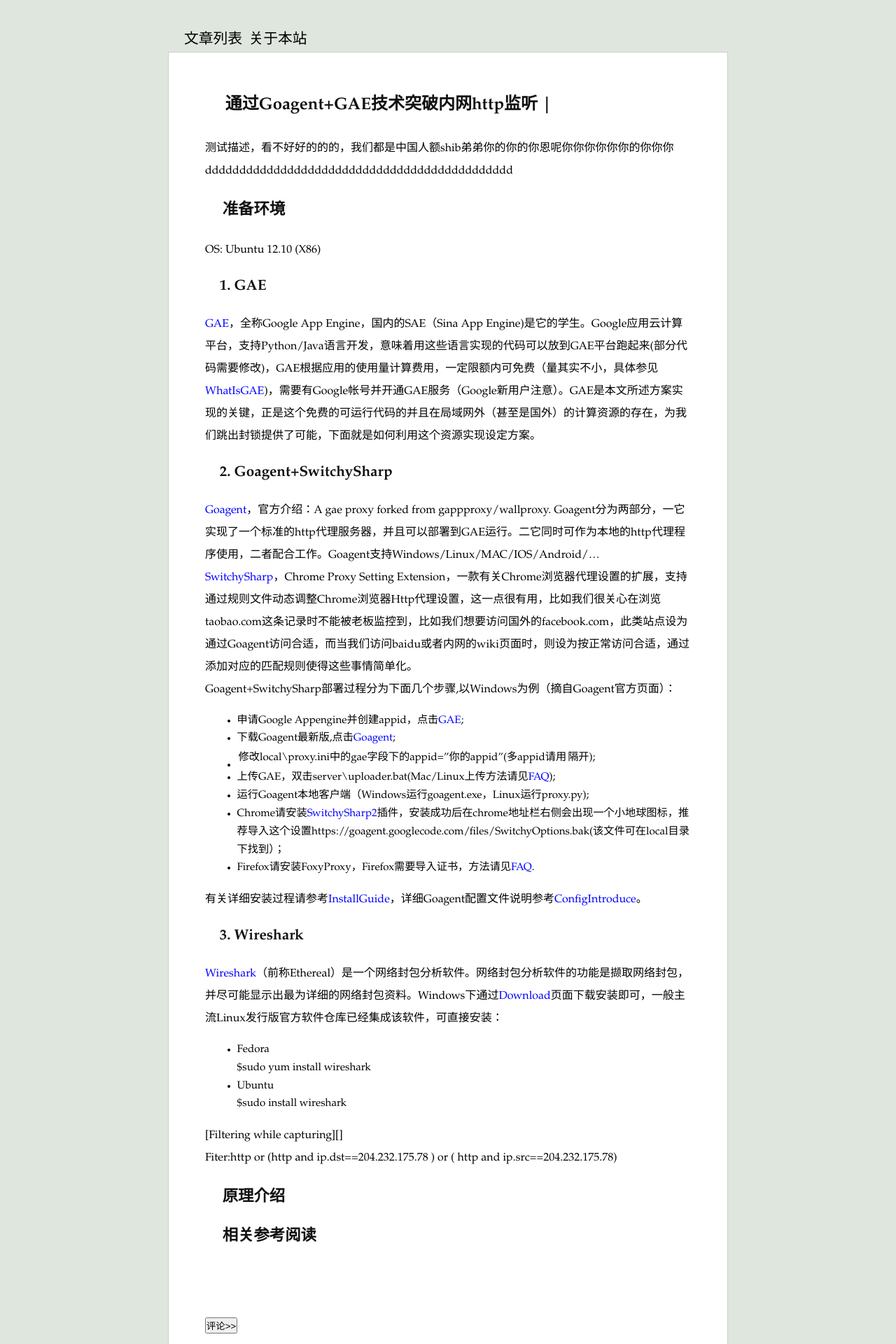
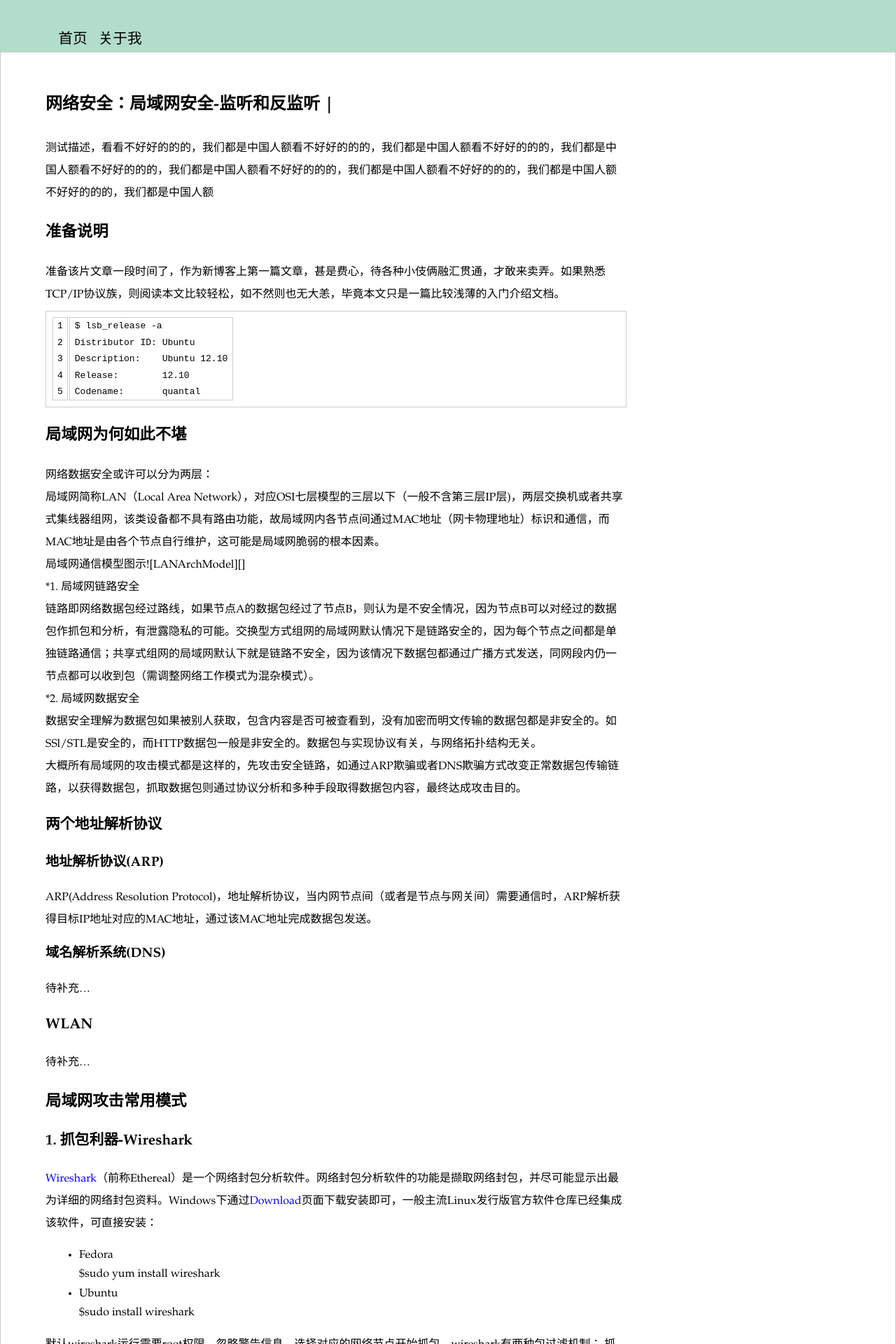
Before and after one commit to jsjwolf/pages, a Jekyll site: the page built from _posts/2013-08-05-UseGoagentCrossTheFireWall.md, in a window 1280 px wide. Shown: the top 1920 px of the page at 70% size. Built offline with Jekyll 4.4.1, drawn with Linux system fonts in a browser that asks for light colours; Markdown is read by kramdown in place of the engine named in the settings; comment, search, counter and statistics services are not loaded; some of the changed text lies outside the part shown.

```diff
--- a/_layouts/default.html
+++ b/_layouts/default.html
@@ -14,16 +14,14 @@
     <div id="header">
         <div id="header_menu">
         <ul id="css3menu">
-        <li class="topitem"><a href="/index.html"> 文章列表 </a></li>
-        <li class="topitem"><a  href="/about.html">关于本站</a></li>
+        <li class="topitem"><a href="/index.html"> 首页 </a></li>
+        <li class="topitem"><a  href="/about.html">关于我</a></li>
         </ul>
         </div>
 
     </div>
 
     <div id="main">
-        <h1>{% if page.title %}{{ page.title }} | {% endif %}</h1>
-	 <p>{{ page.description }}</p>
           {{ content }}
     </div>
 
--- a/_layouts/post.html
+++ b/_layouts/post.html
@@ -1,8 +1,12 @@
 ---
 layout: page
 ---
+<div id="post">
+	<h1>{% if page.title %}{{ page.title }} | {% endif %}</h1>
+	<p>{{ page.description }}</p>
 
-{{ content }}
+	{{ content }}
+</div>
 <!--script>
 	codes = document.getElementsByTagName("pre");
 	codes[0].className = 'prettyprint linenums';
--- a/_posts/2013-08-05-UseGoagentCrossTheFireWall.md
+++ b/_posts/2013-08-05-UseGoagentCrossTheFireWall.md
@@ -1,18 +1,94 @@
 ---
 layout: post
-title: 通过Goagent+GAE技术突破内网http监听
+title: 网络安全：局域网安全-监听和反监听
 category: 安全
-tags: [web, 安全]
+tags: [web安全,网络监听,反监控]
 sharing: true
 comment: true
 robot: index,follow
 alias:
 published: true
 highlight: yes
-description: "测试描述，看不好好的的的，我们都是中国人额\
-shib弟弟你的你的你恩呢你你你你你你的你你你\
-ddddddddddddddddddddddddddddddddddddddddddddd"
+description: "测试描述，看看不好好的的的，我们都是中国人额看不好好的的的，我们都是中国人额看不好好的的的，我们都是中国人额看不好好的的的，我们都是中国人额看不好好的的的，我们都是中国人额看不好好的的的，我们都是中国人额不好好的的的，我们都是中国人额"
 ---
+## 准备说明
+准备该片文章一段时间了，作为新博客上第一篇文章，甚是费心，待各种小伎俩融汇贯通，才敢来卖弄。如果熟悉TCP/IP协议族，则阅读本文比较轻松，如不然则也无大恙，毕竟本文只是一篇比较浅薄的入门介绍文档。
+
+	$ lsb_release -a
+	Distributor ID:	Ubuntu
+	Description:	Ubuntu 12.10
+	Release:	12.10
+	Codename:	quantal
+
+
+## 局域网为何如此不堪
+网络数据安全或许可以分为两层：
+
+局域网简称LAN（Local Area Network），对应OSI七层模型的三层以下（一般不含第三层IP层)，两层交换机或者共享式集线器组网，该类设备都不具有路由功能，故局域网内各节点间通过MAC地址（网卡物理地址）标识和通信，而MAC地址是由各个节点自行维护，这可能是局域网脆弱的根本因素。
+
+局域网通信模型图示![LANArchModel][]
+
+*1. 局域网链路安全
+
+链路即网络数据包经过路线，如果节点A的数据包经过了节点B，则认为是不安全情况，因为节点B可以对经过的数据包作抓包和分析，有泄露隐私的可能。交换型方式组网的局域网默认情况下是链路安全的，因为每个节点之间都是单独链路通信；共享式组网的局域网默认下就是链路不安全，因为该情况下数据包都通过广播方式发送，同网段内仍一节点都可以收到包（需调整网络工作模式为混杂模式）。
+
+*2. 局域网数据安全
+
+数据安全理解为数据包如果被别人获取，包含内容是否可被查看到，没有加密而明文传输的数据包都是非安全的。如SSl/STL是安全的，而HTTP数据包一般是非安全的。数据包与实现协议有关，与网络拓扑结构无关。
+
+大概所有局域网的攻击模式都是这样的，先攻击安全链路，如通过ARP欺骗或者DNS欺骗方式改变正常数据包传输链路，以获得数据包，抓取数据包则通过协议分析和多种手段取得数据包内容，最终达成攻击目的。
+
+
+### 两个地址解析协议
+#### 地址解析协议(ARP)
+ARP(Address Resolution Protocol)，地址解析协议，当内网节点间（或者是节点与网关间）需要通信时，ARP解析获得目标IP地址对应的MAC地址，通过该MAC地址完成数据包发送。
+
+#### 域名解析系统(DNS)
+待补充...
+
+### WLAN
+待补充...
+
+
+
+## 局域网攻击常用模式
+
+###1. 抓包利器-Wireshark
+[Wireshark][]（前称Ethereal）是一个网络封包分析软件。网络封包分析软件的功能是撷取网络封包，并尽可能显示出最为详细的网络封包资料。Windows下通过[Download](http://www.wireshark.org/download.html)页面下载安装即可，一般主流Linux发行版官方软件仓库已经集成该软件，可直接安装：
+
+* Fedora
+
+	$sudo yum install wireshark
+* Ubuntu
+
+	$sudo install wireshark
+
+默认wireshark运行需要root权限，忽略警告信息，选择对应的网络节点开始抓包，wireshark有两种包过滤机制：
+	抓取时过滤规则，不符合规则的包直接PASS；详细规则使用参考[CaptureFilters][];
+	显示时过滤规则，所有通过指定节点的包都抓取，仅显示符合规则的包在界面上，详细规则使用参考[DisplayFilters][]。
+
+	Fiter:http or (http and ip.dst==204.232.175.78 ) or ( http and  ip.src==204.232.175.78)
+
+###演习一次典型攻击
+* ARP欺骗
+* DNS欺骗
+
+### [Nmap][]扫描
+参考手册[NmapManual][]
+
+	nmap -sP  192.168.2.0/24
+	nmap -sP  192.168.2.0/24
+
+* 中间人攻击
+
+## 局域网安全保卫战
+* VPN跳出封锁
+* Goagent定向保护
+* HTTPS注意图标
+
+
+
+通过Goagent+GAE技术突破内网http监听
 
 ## 准备环境
 OS: Ubuntu 12.10 (X86)
@@ -38,27 +114,23 @@ Goagent+SwitchySharp部署过程分为下面几个步骤,以Windows为例（摘
 
 有关详细安装过程请参考[InstallGuide][]，详细Goagent配置文件说明参考[ConfigIntroduce][]。
 
-###3. Wireshark
-[Wireshark][]（前称Ethereal）是一个网络封包分析软件。网络封包分析软件的功能是撷取网络封包，并尽可能显示出最为详细的网络封包资料。Windows下通过[Download](http://www.wireshark.org/download.html)页面下载安装即可，一般主流Linux发行版官方软件仓库已经集成该软件，可直接安装：
 
-* Fedora
+## 原理介绍
+	104         margin-left: 3em;
+	105         list-style: disc;
+	106         font-size: 95%;
+	107         line-height: 170%;
+
 
 	$sudo yum install wireshark
-* Ubuntu
 
-	$sudo install wireshark
+## 相关参考阅读
+如何对付公司的监控[1]：规避"网络行为审计"
+http://program-think.blogspot.com/2013/05/howto-anti-it-audit-1.html
 
 
-[Filtering while capturing][]
-
-Fiter:http or (http and ip.dst==204.232.175.78 ) or ( http and  ip.src==204.232.175.78)
-
-## 原理介绍
-
-## 相关参考阅读
-
 [Wireshark]: http://www.wireshark.org/
-[FilteringWhileCapturing]: http://www.wireshark.org/docs/wsug_html_chunked/ChCapCaptureFilterSection.html
+[FilteringWhilegapturing]: http://www.wireshark.org/docs/wsug_html_chunked/ChCapCaptureFilterSection.html
 [CaptureFilters]: http://wiki.wireshark.org/CaptureFilters
 [DisplayFilters]: http://wiki.wireshark.org/DisplayFilters
 
--- a/index.html
+++ b/index.html
@@ -3,7 +3,6 @@ layout: default
 keyword: goodbai
 title: Goodbai Blog
 ---
-　　<h1>文章列表</h1>
  <div id="bloglist" class="bloglist">
 　　<ul>
 　　　　{% for post in site.posts %}
--- a/style/style.css
+++ b/style/style.css
@@ -22,31 +22,33 @@ a:hover { text-decoration:underline;}
 a:active {text-decoration:underline;}
 a {text-decoration:none;}
 
-h1, h2, h3, h4, h5, h6 {font-weight:bolder;color:#111;}
-h1 {font-size:1.5em;margin:1.2em;}
-h2 {font-size:1.4em;margin:1.1em;}
-h3 {font-size:1.3em;margin:1.0em;}
-h4 {font-size:1.2em;margin:0.80em;}
-h5 {font-size:1.1em;margin:0.75em;}
-h6 {font-size:1.0em;margin:0.70em;}
+h1, h2, h3, h4, h5, h6 {font-weight:bolder;}
+h1 {font-size:1.5em;margin-top:1.2em;margin-bottom:1.2em;}
+h2 {font-size:1.4em;margin-top:1.1em;margin-bottom:1.1em;}
+h3 {font-size:1.3em;margin-top:1.0em;margin-bottom:1.0em;}
+h4 {font-size:1.2em;margin-top:0.9em;margin-bottom:0.9em;}
+h5 {font-size:1.1em;margin-top:0.8em;margin-bottom:0.8em;}
+h6 {font-size:1.0em;margin-top:0.7em;margin-bottom:0.7em;}
 
 body {
 	repeat-x;
 	line-height: 200%;
         font-size:100%;
 	font-family: Palatino, georgia, "times new roman", "宋体";
-	background-color: rgb(223, 230, 222);
+	background-color: rgb(178, 221, 202);
 }
 /**page 页面包含header/main/footer*/
 #page{
+/*
 	width: 800px;
+*/
 	margin-left: auto;
 	margin-right: auto;
 }
 #header{
 	margin-top: 2em;
-	margin-left: 1em;
 	font-size:1.3em;
+	padding-left: 6.5%;
 }
 
 #header a:hover {
@@ -56,7 +58,7 @@ body {
 #header a { color: black;}
 #header li {
 	display: inline;
-	padding: 0.1em;
+	margin-right: 0.5em;
 /*
 	background: url(/images/umi_from_gray.gif);
 	box-shadow: 0px 0px 1px gray;
@@ -73,20 +75,32 @@ body {
 #main {
 	background-color: #FFFFFF;
 	border: 1px solid #CCCCCC;
-	padding: 2em 6.5% 2em 6.5%;
-	margin: 0px 0px 0px 0px;
+	padding: 2em 30% 2em 5%;
+	margin: 0 0 0 0;
 /*	box-shadow: 2px 2px 10px #aaa;
 */
 }
 #main a:link { color: blue;}
 #main a:visited{ color: red;}
+/*post类,配置正文中列表的css*/
+#main li{
+	margin-left: 3em;
+	list-style: disc;
+	line-height: 170%;
+}
+
+#main ul{
+	margin-top: 1em;
+	margin-bottom: 1em;
+}
 
 #footer{
 	color: gray;
 	font-size: 80%;
+	padding-left: 6.5%;
 }
 /* 其他配置 */
-#disqus_thread {
+#comment {
 	margin-top: 6em;
 }
 
@@ -99,18 +113,6 @@ body {
 	padding-left: 1em;
 	color: gray;
 }
-/*配置正文中列表的css*/
-#main li{
-	margin-left: 3em;
-	list-style: disc;
-	font-size: 95%;
-	line-height: 170%;
-}
-
-#main ul{
-	margin-top: 1em;
-	margin-bottom: 1em;
-}
 
 pre {
 	margin: 0.5em auto 0.5em 0;
```
Also changed, not shown: other parts of _posts/2013-08-05-UseGoagentCrossTheFireWall.md (+2 -0 lines), _posts/2013-08-31-DSLRTekStudy-D7000.html (added, +28 -0 lines), style/handheld.css (added, +84 -0 lines), 2 other files.
